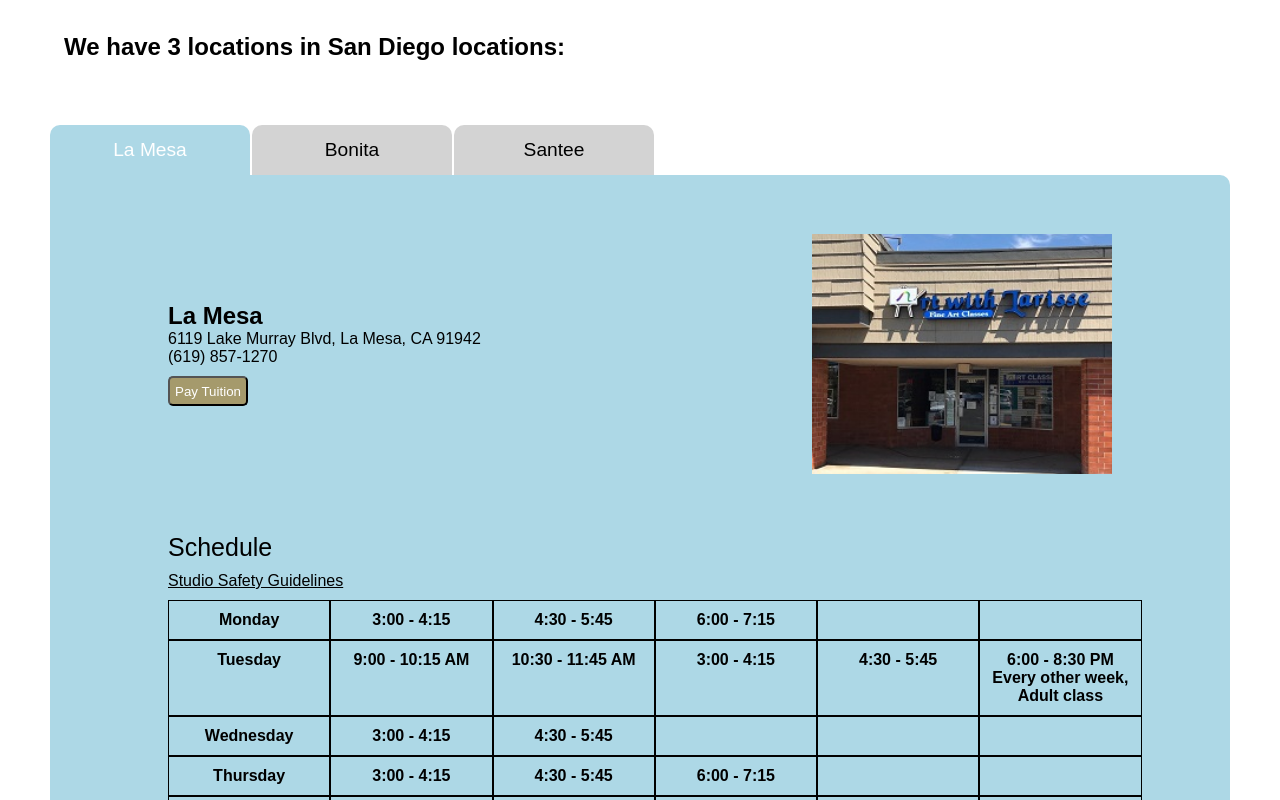
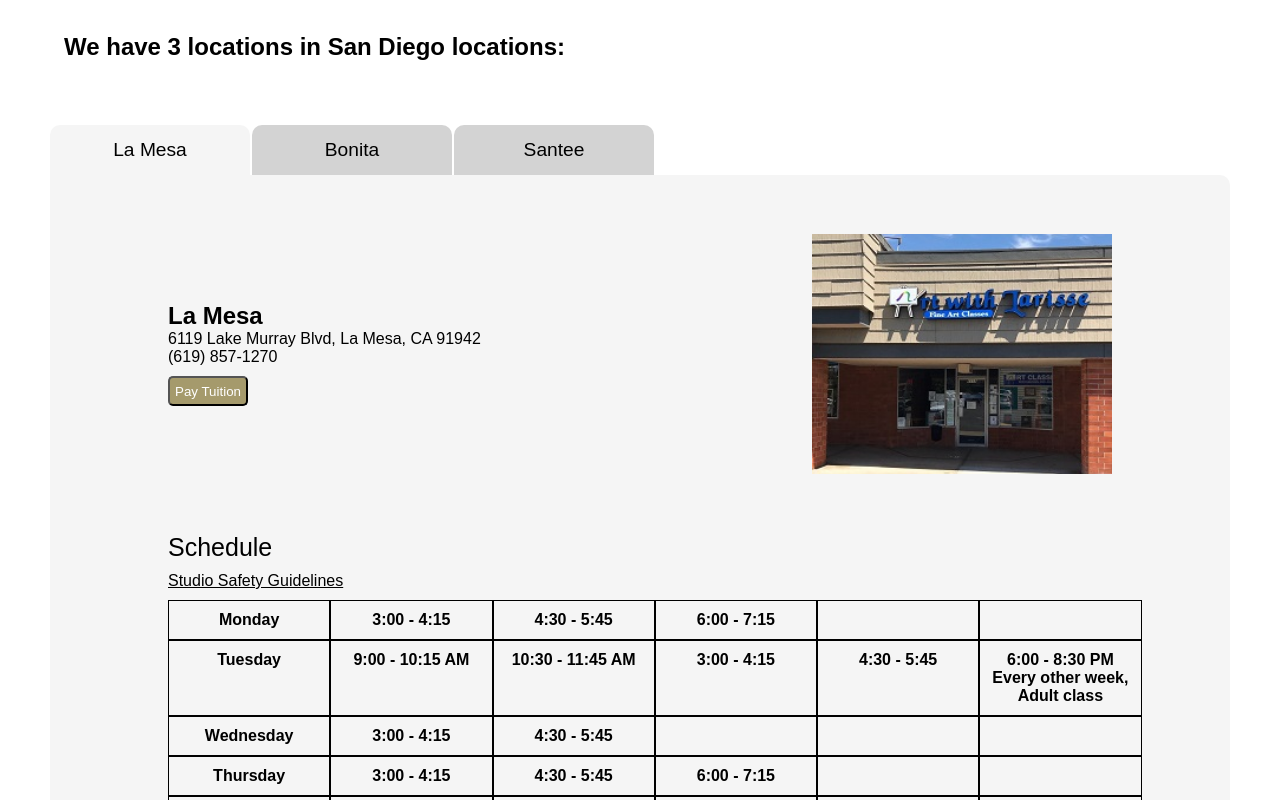
Before and after one commit to huaac/artwebsiteproj, a React (Create React App) app in the folder artwebsite/: page /locations in a window 1280 px wide. Shown: the part 860-1660 px from the top of the page. Built offline with nearby package versions, Linux system fonts and the light colour scheme.

Commit message:
fixed tab coloring

```diff
--- a/artwebsite/src/Locations.css
+++ b/artwebsite/src/Locations.css
@@ -71,8 +71,8 @@
 }
 
 .button-tabs .active {
-  background-color: lightblue;
-  color: white;
+  background-color: whitesmoke;
+  color: black;
 }
 
 .location-header{
@@ -94,7 +94,7 @@
   flex-direction: column;
   width: 100%;
   min-height: 770px;
-  background-color: lightblue;
+  background-color: whitesmoke;
   border-top-right-radius: 10px;
   border-bottom-right-radius: 10px;
   border-bottom-left-radius: 10px;
```
